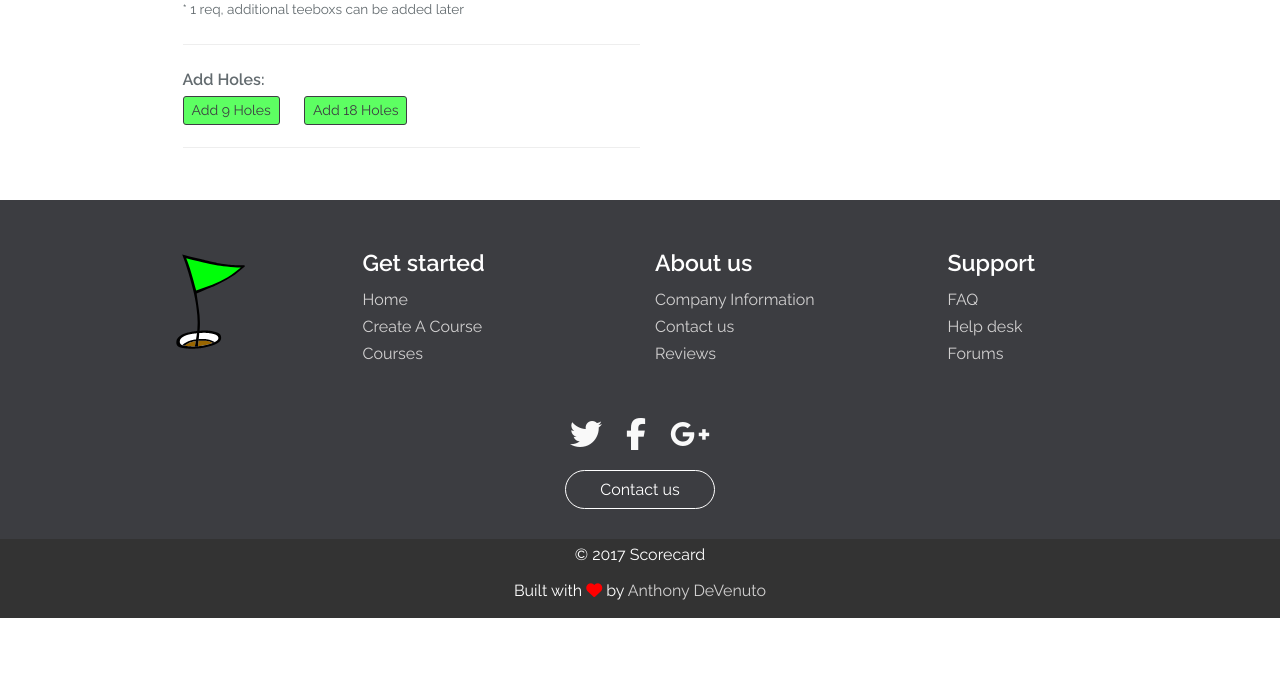
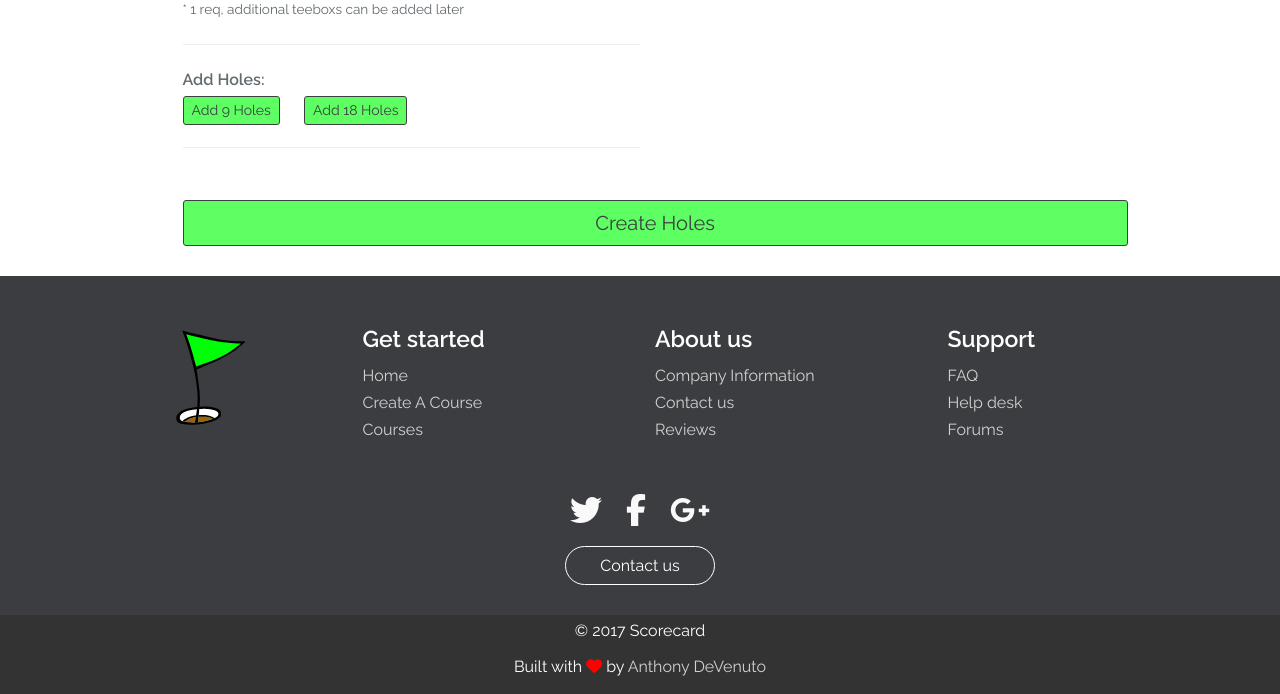
Before and after one commit to adevenuto/ScorecardJwt, a Laravel app: page /course/1/create/holes in a window 1280 px wide. Shown: the part 242-936 px from the top of the page. Before the commit the page ends 860 px from the top, so only its background shows below. Run offline with Laravel 8, Linux system fonts and the light colour scheme; data comes from the database, SQL or seed files in the repository; settings files or empty folders that the repository lacks are supplied; some libraries are stand-ins or nearby versions.

Commit message:
working on submiting/creating and front-end validation for holes form

```diff
--- a/resources/assets/sass/create-holes.scss
+++ b/resources/assets/sass/create-holes.scss
@@ -22,6 +22,19 @@
 		        box-shadow: 0px 0px 2px #000;
 		    }
 		}
+	}
+	.create-holes-submit {
+		margin-top: 30px;
+		background: #5dff62;
+	    color: #3d3e42;
+	    outline: none;
+	    border-color: #3d3e42;
+	    transition: all 200ms;
+		font-size: 20px;
+		&:hover {
+			background: #00ff09;
+	        box-shadow: 0px 0px 2px #000;
+	    }
 	}
 	#holes-container {
 		.course-holes-header {
--- a/resources/views/holes/create.blade.php
+++ b/resources/views/holes/create.blade.php
@@ -30,6 +30,9 @@
 					<div id="holes-container" class="clear">
 						{{-- RENDER HOLES HERE (createForm.js) --}}
 					</div>
+					<div class="col-sm-12">
+						<button type="submit" class="btn btn-default btn-block b-rad3 create-holes-submit">Create Holes</button>
+					</div>
 				</div>
 			</div>
 		</div>
```
Also changed, not shown: resources/assets/js/courseForm.js (+11 -3 lines), public/css/app.css, public/js/app.js, public/js/validate.js (line endings or trailing spaces).
